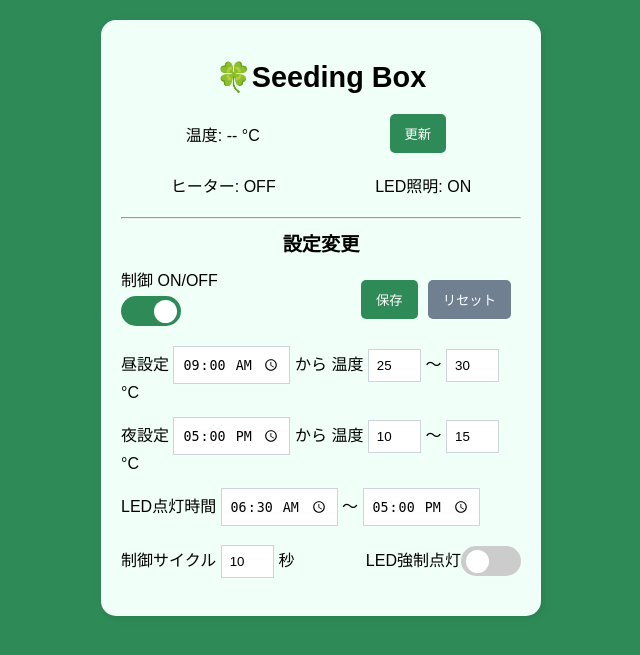
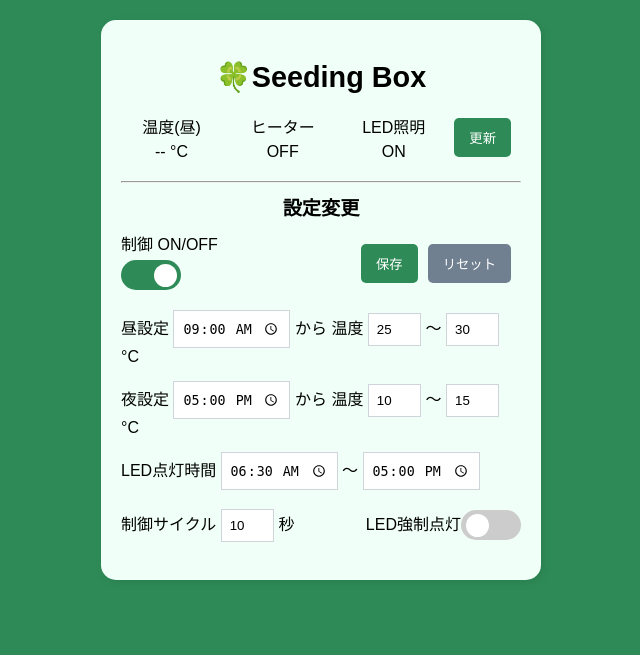
Before and after one commit to piroyuki0700/seedingbox, a Flask app: page / in a window 1280 px wide. Shown: the top 655 px of the page, without its empty margins (319-959 px from the left). Run offline with Flask 3, Linux system fonts and the light colour scheme.

Commit message:
Changed page design.

```diff
--- a/app.py
+++ b/app.py
@@ -50,6 +50,8 @@ config_lock = threading.RLock()  # 設定更新時の排他制御用
 current_temp = None
 heater_status = False  # True: ヒーターON, False: OFF
 led_status = False     # True: LED ON, False: OFF
+time_of_day = 1
+temp_status = "normal"
 
 logger = None
 
@@ -162,7 +164,7 @@ def led_off():
 
 # 温度・LED制御ループ（バックグラウンドスレッド）
 def control_loop():
-    global current_temp, config, stop_event
+    global current_temp, config, stop_event, time_of_day, temp_status
     while not stop_event.is_set():
         with config_lock:
             local_config = config.copy()
@@ -183,11 +185,20 @@ def control_loop():
                     day_end = datetime.strptime("18:00", "%H:%M").time()
                 # 昼間か夜間かの判定
                 if day_start <= now <= day_end:
+                    time_of_day = 1
                     temp_min = local_config["day_temp_min"]
                     temp_max = local_config["day_temp_max"]
                 else:
+                    time_of_day = 0
                     temp_min = local_config["night_temp_min"]
                     temp_max = local_config["night_temp_max"]
+                temp_status = "normal"
+                if current_temp is not None:
+                    if current_temp < temp_min:
+                        temp_status = "low"
+                    elif current_temp > temp_max:
+                        temp_status = "high"
+
                 # 温度制御
                 if temp < float(temp_min):
                     logger.info(f"ヒーター ON temp={temp} < {temp_min}")
@@ -257,6 +268,8 @@ def get_status():
         local_config = config.copy()
     return jsonify({
         "temperature": current_temp if current_temp is not None else "--",
+        "time_of_day": time_of_day,
+        "temp_status": temp_status,
         "heater": heater_status,
         "led": led_status,
         "day_start": local_config.get("day_start", "--"),
--- a/templates/index.html
+++ b/templates/index.html
@@ -90,7 +90,7 @@
             margin-bottom: 15px;
         }
         /* 制御スイッチ専用（ラベルは上段、スイッチは下段） */
-        .switch-container {
+        .block-container {
             display: block;
             margin-top: 5px;
         }
@@ -100,6 +100,11 @@
         }
         .form-group:last-child {
             margin-right: 0;
+        }
+        .labeled-value {
+            flex: 1;
+            margin-right: 10px;
+            text-align: center;
         }
         label {
             margin-bottom: 5px;
@@ -158,7 +163,17 @@
             fetch(URL_API_BASE + '/status')
                 .then(response => response.json())
                 .then(data => {
-                    document.getElementById('currentTemp').innerText = data.temperature + " °C";
+                    // 温度表示に昼夜情報を付加し、temp_statusに応じた色を設定
+                    var tempElem = document.getElementById('currentTemp');
+                    tempElem.innerText = data.temperature + " °C";
+                    if (data.temp_status === "low") {
+                        tempElem.style.color = "blue";
+                    } else if (data.temp_status === "high") {
+                        tempElem.style.color = "red";
+                    } else {
+                        tempElem.style.color = "black";
+                    }
+                    document.getElementById('tempStatus').innerText = data.time_of_day ? "昼" : "夜";
                     document.getElementById('heaterStatus').innerText = data.heater ? "ON" : "OFF";
                     document.getElementById('ledStatus').innerText = data.led ? "ON" : "OFF";
                 })
@@ -222,12 +237,19 @@
     <div class="card">
         <h1>🍀Seeding Box</h1>
         <div class="status-row">
-            <div>温度: <span id="currentTemp">--</span></div>
+            <div class="labeled-value">
+                <label>温度(<span id="tempStatus">--</span>)</label>
+                <div class="block-container" id="currentTemp">--</div>
+            </div>
+            <div class="labeled-value">
+                <label>ヒーター</label>
+                <div class="block-container" id="heaterStatus">--</div>
+            </div>
+            <div class="labeled-value">
+                <label>LED照明</label>
+                <div class="block-container" id="ledStatus">--</div>
+            </div>
             <button onclick="updateStatus()">更新</button>
-        </div>
-        <div class="status-row">
-            <div>ヒーター: <span id="heaterStatus">--</span></div>
-            <div>LED照明: <span id="ledStatus">--</span></div>
         </div>
         <hr>
         <h2>設定変更</h2>
@@ -236,7 +258,7 @@
             <div class="form-row">
                 <div class="form-group">
                     <label>制御 ON/OFF</label>
-                    <div class="switch-container">
+                    <div class="block-container">
                         <label class="switch">
                             <input type="checkbox" id="inputControl">
                             <span class="slider"></span>
@@ -282,7 +304,7 @@
                     <input type="number" id="inputCycleTime" step="1" min="1" required> 秒
                 </div>
                 <label>LED強制点灯</label>
-                <div class="switch-container">
+                <div class="block-container">
                     <label class="switch">
                         <input type="checkbox" id="inputForceLed">
                         <span class="slider"></span>
```
